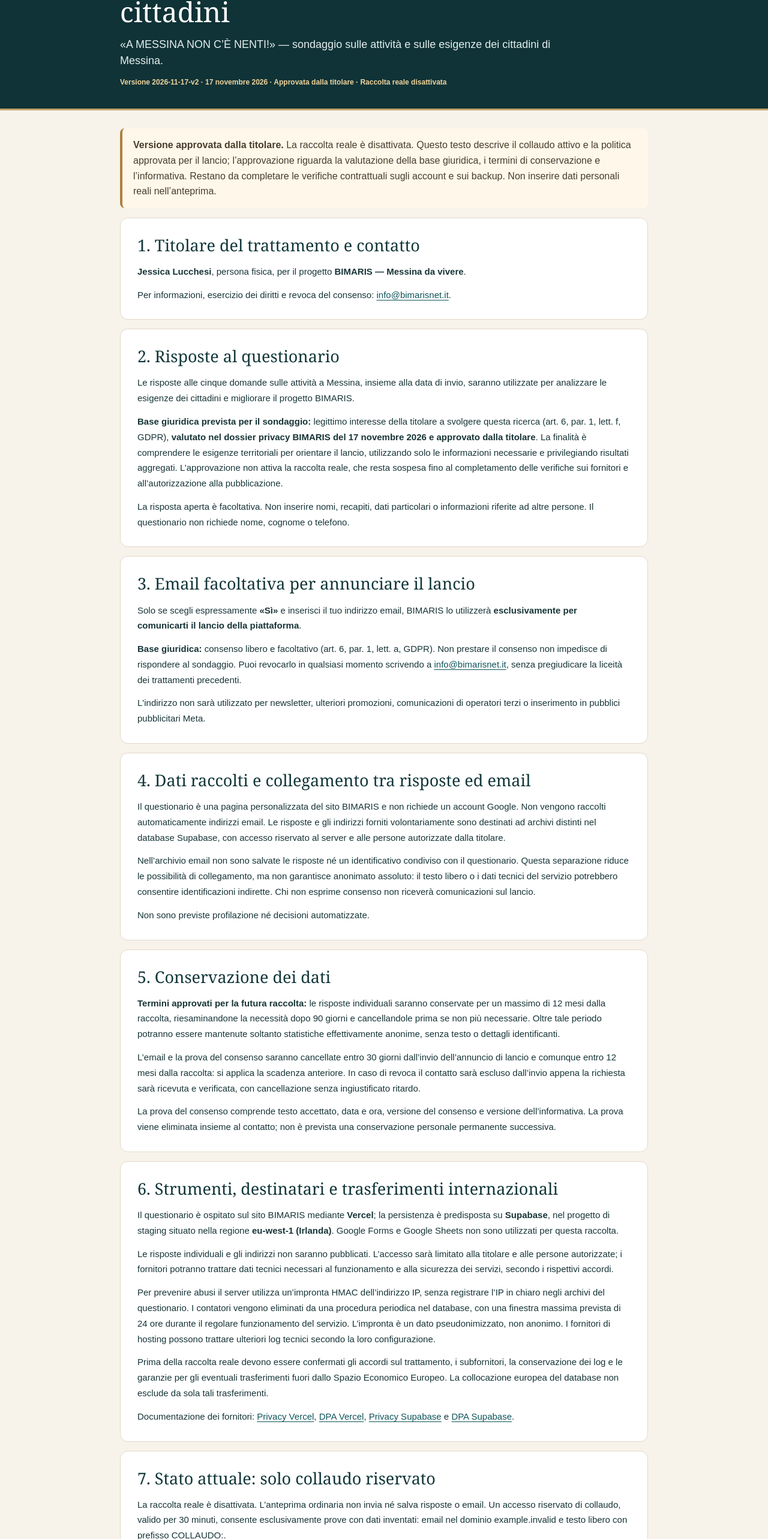
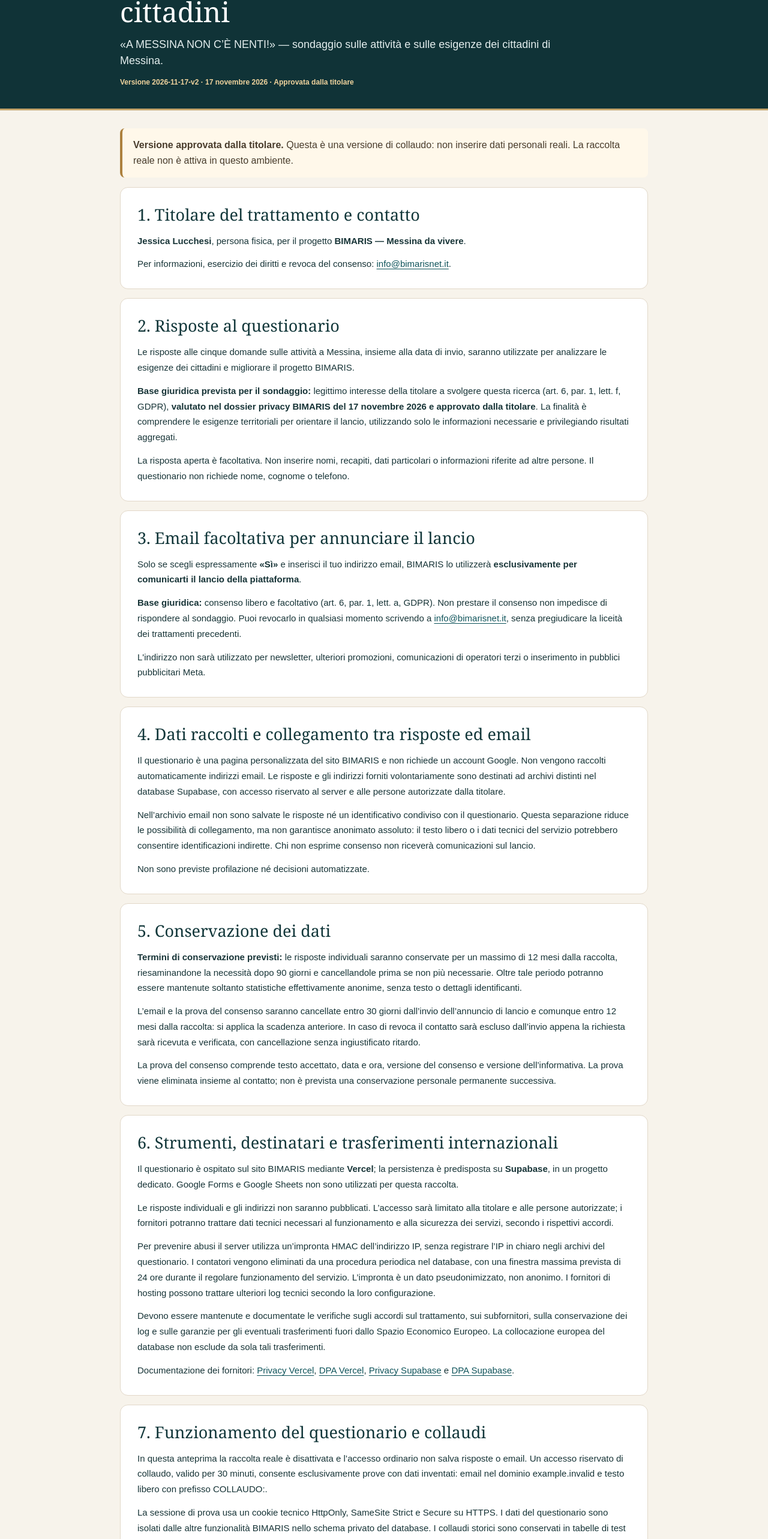
Before and after one commit to giovannibrunetto/bimaris-platform, a Next.js app in the folder apps/web/: page /privacy-questionario in a window 1280 px wide. Shown: the part 154-2720 px from the top of the page at 60% size. Built offline with nearby package versions, Linux system fonts and the light colour scheme.

Commit message:
Align survey privacy page live status and conditional SEO without changing legal terms

```diff
--- a/apps/web/app/privacy-questionario/page.tsx
+++ b/apps/web/app/privacy-questionario/page.tsx
@@ -1,25 +1,35 @@
 import type { Metadata } from "next";
+import { liveCollectionOpen } from "@/lib/survey/live";
+import { isIsolatedSurveyDeployment } from "@/lib/prelaunch-mode";
 import "./privacy-questionario.css";
 
-export const metadata: Metadata = {
-  title: "Privacy questionario cittadini | BIMARIS",
-  description: "Informativa privacy in verifica per il questionario cittadini «A MESSINA NON C'È NENTI!» e l'eventuale avviso sul lancio BIMARIS.",
-  robots: { index: false, follow: false, noarchive: true },
-};
+export const dynamic = "force-dynamic";
 
-export default function PrivacyQuestionarioPage() {
+export async function generateMetadata(): Promise<Metadata> {
+  const indexable = process.env.VERCEL_ENV === "production"
+    && isIsolatedSurveyDeployment() && await liveCollectionOpen();
+  return {
+    title: "Privacy del questionario cittadini | BIMARIS",
+    description: "Informativa sul trattamento dei dati del questionario cittadini BIMARIS «A MESSINA NON C'È NENTI!».",
+    alternates: indexable ? { canonical: "https://sondaggio.bimarisnet.it/privacy-questionario" } : undefined,
+    robots: { index: indexable, follow: indexable, noarchive: !indexable },
+  };
+}
+
+export default async function PrivacyQuestionarioPage() {
+  const liveMode = isIsolatedSurveyDeployment() && await liveCollectionOpen();
   return <article className="survey-privacy">
     <header className="survey-privacy__hero">
       <div className="survey-privacy__container">
         <p className="survey-privacy__eyebrow">BIMARIS · Messina da vivere</p>
         <h1>Informativa privacy del questionario cittadini</h1>
         <p className="survey-privacy__subtitle">«A MESSINA NON C’È NENTI!» — sondaggio sulle attività e sulle esigenze dei cittadini di Messina.</p>
-        <p className="survey-privacy__version">Versione 2026-11-17-v2 · 17 novembre 2026 · Approvata dalla titolare · Raccolta reale disattivata</p>
+        <p className="survey-privacy__version">Versione 2026-11-17-v2 · 17 novembre 2026 · Approvata dalla titolare</p>
       </div>
     </header>
 
     <div className="survey-privacy__container survey-privacy__content">
-      <p className="survey-privacy__notice"><strong>Versione approvata dalla titolare.</strong> La raccolta reale è disattivata. Questo testo descrive il collaudo attivo e la politica approvata per il lancio; l’approvazione riguarda la valutazione della base giuridica, i termini di conservazione e l’informativa. Restano da completare le verifiche contrattuali sugli account e sui backup. Non inserire dati personali reali nell’anteprima.</p>
+      <p className="survey-privacy__notice"><strong>Versione approvata dalla titolare.</strong> {liveMode ? "Il questionario è aperto alla raccolta delle risposte. Questa informativa descrive finalità, basi giuridiche e modalità di trattamento." : "Questa è una versione di collaudo: non inserire dati personali reali. La raccolta reale non è attiva in questo ambiente."}</p>
 
       <section aria-labelledby="survey-owner">
         <h2 id="survey-owner">1. Titolare del trattamento e contatto</h2>
@@ -30,7 +40,7 @@ export default function PrivacyQuestionarioPage() {
       <section aria-labelledby="survey-purpose">
         <h2 id="survey-purpose">2. Risposte al questionario</h2>
         <p>Le risposte alle cinque domande sulle attività a Messina, insieme alla data di invio, saranno utilizzate per analizzare le esigenze dei cittadini e migliorare il progetto BIMARIS.</p>
-        <p><strong>Base giuridica prevista per il sondaggio:</strong> legittimo interesse della titolare a svolgere questa ricerca (art. 6, par. 1, lett. f, GDPR), <strong>valutato nel dossier privacy BIMARIS del 17 novembre 2026 e approvato dalla titolare</strong>. La finalità è comprendere le esigenze territoriali per orientare il lancio, utilizzando solo le informazioni necessarie e privilegiando risultati aggregati. L’approvazione non attiva la raccolta reale, che resta sospesa fino al completamento delle verifiche sui fornitori e all’autorizzazione alla pubblicazione.</p>
+        <p><strong>Base giuridica prevista per il sondaggio:</strong> legittimo interesse della titolare a svolgere questa ricerca (art. 6, par. 1, lett. f, GDPR), <strong>valutato nel dossier privacy BIMARIS del 17 novembre 2026 e approvato dalla titolare</strong>. La finalità è comprendere le esigenze territoriali per orientare il lancio, utilizzando solo le informazioni necessarie e privilegiando risultati aggregati. </p>
         <p>La risposta aperta è facoltativa. Non inserire nomi, recapiti, dati particolari o informazioni riferite ad altre persone. Il questionario non richiede nome, cognome o telefono.</p>
       </section>
 
@@ -50,24 +60,24 @@ export default function PrivacyQuestionarioPage() {
 
       <section aria-labelledby="survey-retention">
         <h2 id="survey-retention">5. Conservazione dei dati</h2>
-        <p><strong>Termini approvati per la futura raccolta:</strong> le risposte individuali saranno conservate per un massimo di 12 mesi dalla raccolta, riesaminandone la necessità dopo 90 giorni e cancellandole prima se non più necessarie. Oltre tale periodo potranno essere mantenute soltanto statistiche effettivamente anonime, senza testo o dettagli identificanti.</p>
+        <p><strong>Termini di conservazione previsti:</strong> le risposte individuali saranno conservate per un massimo di 12 mesi dalla raccolta, riesaminandone la necessità dopo 90 giorni e cancellandole prima se non più necessarie. Oltre tale periodo potranno essere mantenute soltanto statistiche effettivamente anonime, senza testo o dettagli identificanti.</p>
         <p>L’email e la prova del consenso saranno cancellate entro 30 giorni dall’invio dell’annuncio di lancio e comunque entro 12 mesi dalla raccolta: si applica la scadenza anteriore. In caso di revoca il contatto sarà escluso dall’invio appena la richiesta sarà ricevuta e verificata, con cancellazione senza ingiustificato ritardo.</p>
         <p>La prova del consenso comprende testo accettato, data e ora, versione del consenso e versione dell’informativa. La prova viene eliminata insieme al contatto; non è prevista una conservazione personale permanente successiva.</p>
       </section>
 
       <section aria-labelledby="survey-providers">
         <h2 id="survey-providers">6. Strumenti, destinatari e trasferimenti internazionali</h2>
-        <p>Il questionario è ospitato sul sito BIMARIS mediante <strong>Vercel</strong>; la persistenza è predisposta su <strong>Supabase</strong>, nel progetto di staging situato nella regione <strong>eu-west-1 (Irlanda)</strong>. Google Forms e Google Sheets non sono utilizzati per questa raccolta.</p>
+        <p>Il questionario è ospitato sul sito BIMARIS mediante <strong>Vercel</strong>; la persistenza è predisposta su <strong>Supabase</strong>, in un progetto dedicato. Google Forms e Google Sheets non sono utilizzati per questa raccolta.</p>
         <p>Le risposte individuali e gli indirizzi non saranno pubblicati. L’accesso sarà limitato alla titolare e alle persone autorizzate; i fornitori potranno trattare dati tecnici necessari al funzionamento e alla sicurezza dei servizi, secondo i rispettivi accordi.</p>
         <p>Per prevenire abusi il server utilizza un’impronta HMAC dell’indirizzo IP, senza registrare l’IP in chiaro negli archivi del questionario. I contatori vengono eliminati da una procedura periodica nel database, con una finestra massima prevista di 24 ore durante il regolare funzionamento del servizio. L’impronta è un dato pseudonimizzato, non anonimo. I fornitori di hosting possono trattare ulteriori log tecnici secondo la loro configurazione.</p>
-        <p>Prima della raccolta reale devono essere confermati gli accordi sul trattamento, i subfornitori, la conservazione dei log e le garanzie per gli eventuali trasferimenti fuori dallo Spazio Economico Europeo. La collocazione europea del database non esclude da sola tali trasferimenti.</p>
+        <p>Devono essere mantenute e documentate le verifiche sugli accordi sul trattamento, sui subfornitori, sulla conservazione dei log e sulle garanzie per gli eventuali trasferimenti fuori dallo Spazio Economico Europeo. La collocazione europea del database non esclude da sola tali trasferimenti.</p>
         <p>Documentazione dei fornitori: <a href="https://vercel.com/legal/privacy-notice" target="_blank" rel="noopener noreferrer">Privacy Vercel</a>, <a href="https://vercel.com/legal/dpa" target="_blank" rel="noopener noreferrer">DPA Vercel</a>, <a href="https://supabase.com/privacy" target="_blank" rel="noopener noreferrer">Privacy Supabase</a> e <a href="https://supabase.com/legal/customer-resources/data-processing-addendum" target="_blank" rel="noopener noreferrer">DPA Supabase</a>.</p>
       </section>
 
       <section aria-labelledby="survey-test">
-        <h2 id="survey-test">7. Stato attuale: solo collaudo riservato</h2>
-        <p>La raccolta reale è disattivata. L’anteprima ordinaria non invia né salva risposte o email. Un accesso riservato di collaudo, valido per 30 minuti, consente esclusivamente prove con dati inventati: email nel dominio example.invalid e testo libero con prefisso COLLAUDO:.</p>
-        <p>La sessione di prova usa un cookie tecnico HttpOnly, SameSite Strict e Secure su HTTPS. I dati del questionario sono isolati dalle altre funzionalità BIMARIS nello schema privato del database. I collaudi storici sono conservati in tabelle di test dedicate; gli invii fittizi più recenti sono registrati nelle tabelle del questionario con indicatore tecnico <code>rehearsal=true</code>, esclusi dalle statistiche e dalle eventuali liste di comunicazione della raccolta reale. L'archivio dei contatti rimane distinto da quello delle risposte. La cancellazione dei dati fittizi è programmata ogni ora nel database, indipendentemente da nuove risposte, anticipando fino a un’ora la scadenza di sette giorni. I registri di esecuzione contengono solo conteggi, esito e orari e sono conservati per 30 giorni. In caso di errore il ciclo seguente ritenta; se il database è sospeso o indisponibile, occorre ripristinarlo e completare la pulizia prima di riabilitare gli accessi. Prima del lancio è prevista la cancellazione completa delle prove. Nessuna comunicazione email è inviata dal questionario.</p>
+        <h2 id="survey-test">7. Funzionamento del questionario e collaudi</h2>
+        <p>{liveMode ? "Nel servizio pubblico le risposte vengono raccolte secondo le finalità e le condizioni indicate in questa informativa." : "In questa anteprima la raccolta reale è disattivata e l’accesso ordinario non salva risposte o email."} Un accesso riservato di collaudo, valido per 30 minuti, consente esclusivamente prove con dati inventati: email nel dominio example.invalid e testo libero con prefisso COLLAUDO:.</p>
+        <p>La sessione di prova usa un cookie tecnico HttpOnly, SameSite Strict e Secure su HTTPS. I dati del questionario sono isolati dalle altre funzionalità BIMARIS nello schema privato del database. I collaudi storici sono conservati in tabelle di test dedicate; gli invii fittizi più recenti sono registrati nelle tabelle del questionario con indicatore tecnico <code>rehearsal=true</code>, esclusi dalle statistiche e dalle eventuali liste di comunicazione della raccolta reale. L'archivio dei contatti rimane distinto da quello delle risposte. La cancellazione dei dati fittizi è programmata ogni ora nel database, indipendentemente da nuove risposte, anticipando fino a un’ora la scadenza di sette giorni. I registri di esecuzione contengono solo conteggi, esito e orari e sono conservati per 30 giorni. In caso di errore il ciclo seguente ritenta; se il database è sospeso o indisponibile, occorre ripristinarlo e completare la pulizia prima di riabilitare gli accessi. I dati di prova devono restare separati ed esclusi dalle statistiche reali. Nessuna comunicazione email è inviata dal questionario.</p>
       </section>
 
       <section aria-labelledby="survey-rights">
@@ -77,7 +87,7 @@ export default function PrivacyQuestionarioPage() {
       </section>
 
       <footer className="survey-privacy__footnote">
-        <p><strong>Stato del documento:</strong> informativa approvata dalla titolare, versione 2026-11-17-v2. I termini approvati non sono ancora attivati su dati reali. L’attivazione richiede il completamento delle verifiche sui fornitori e una nuova autorizzazione della Direzione Strategica; gli archivi attuali restano esclusivamente di prova.</p>
+        <p><strong>Stato del documento:</strong> informativa approvata dalla titolare, versione 2026-11-17-v2. {liveMode ? "Raccolta pubblica attiva nel progetto isolato del sondaggio." : "Ambiente di prova: raccolta reale non attiva."}</p>
       </footer>
     </div>
   </article>;
```
